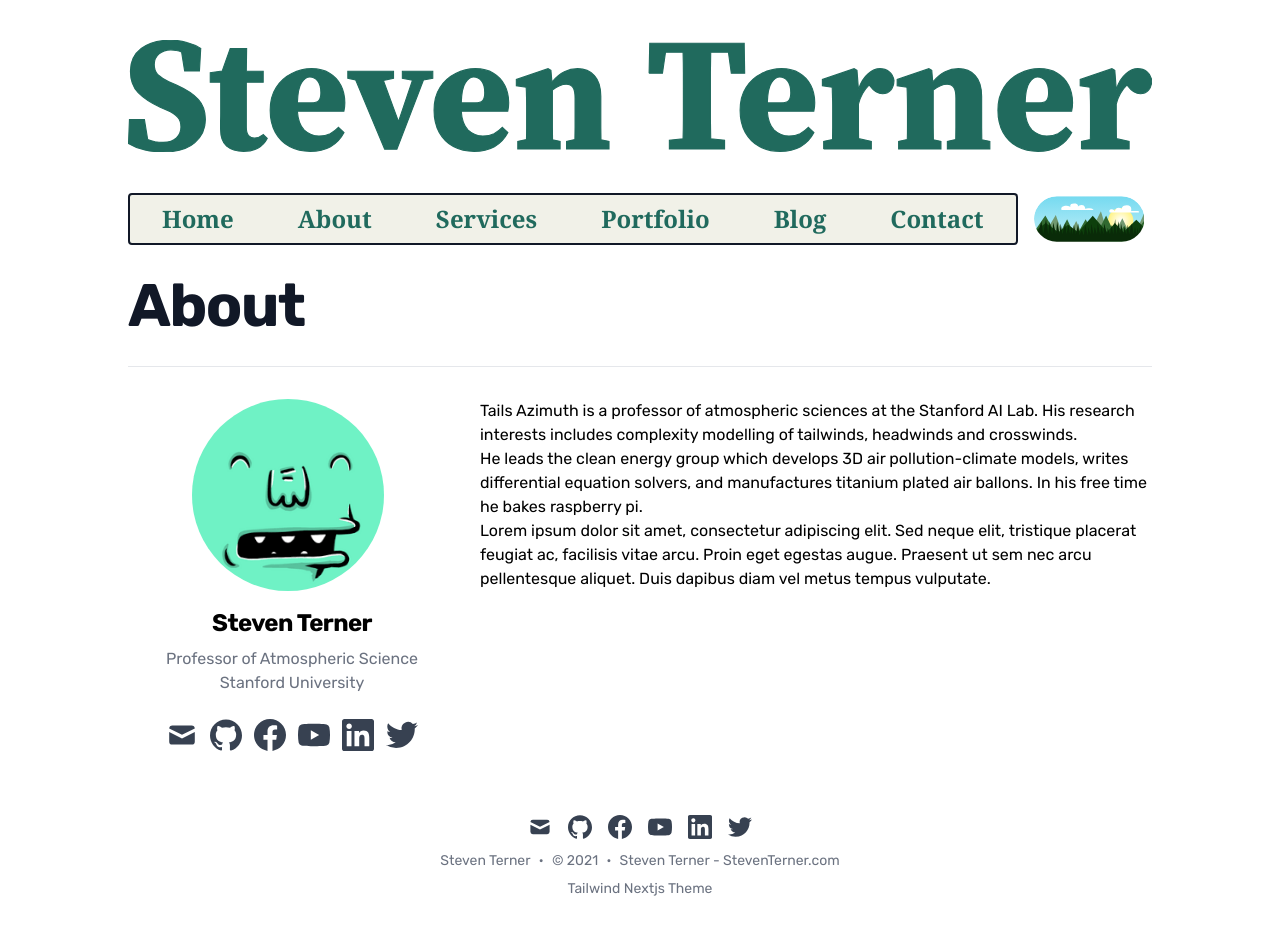
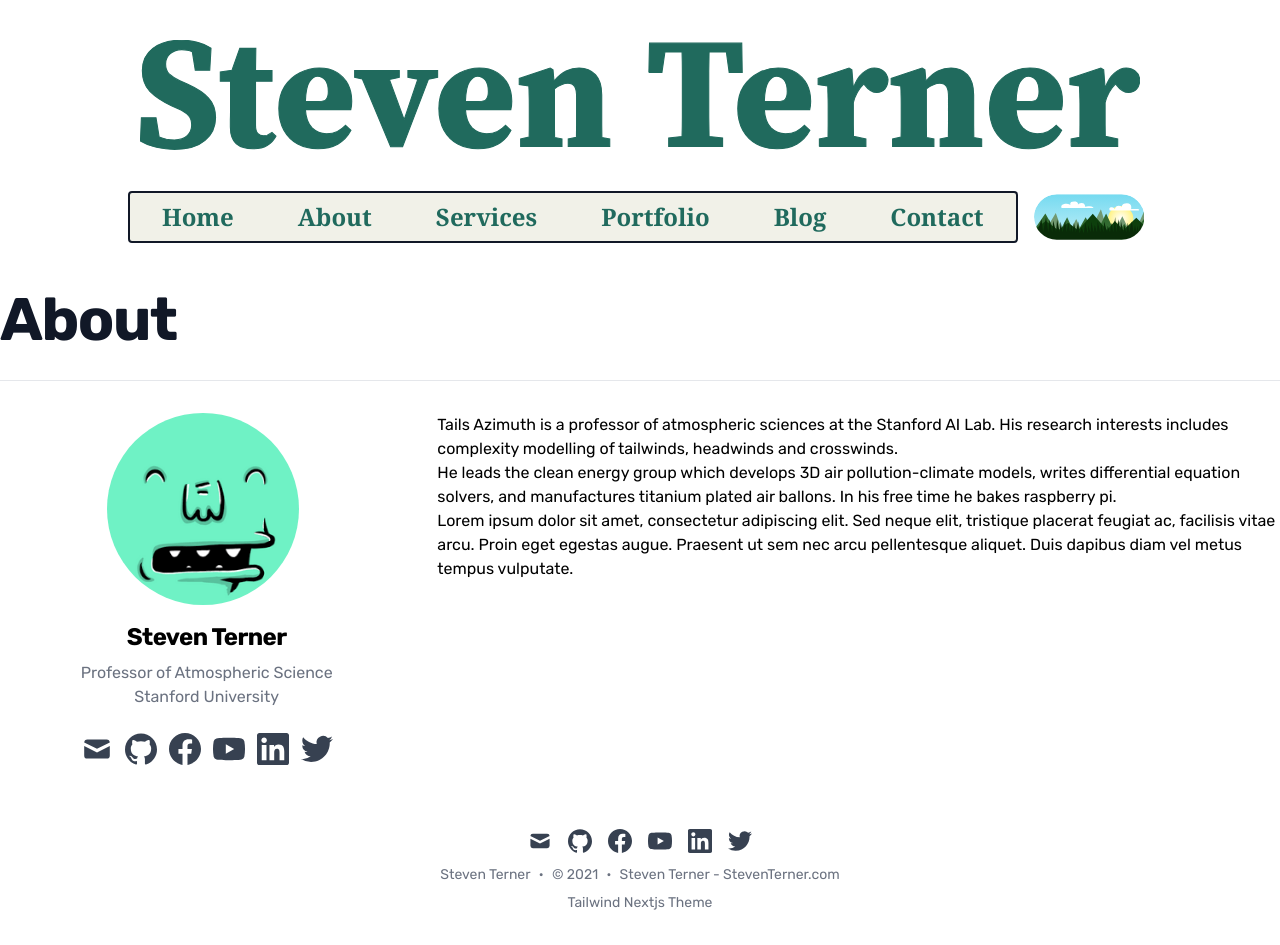
Before and after one commit to DoctorDerek/steven-terner.github.io, a Next.js app: page /about in a window 1280 px wide. Built offline with nearby package versions, Linux system fonts and the light colour scheme; a web font is replaced by a local one; what @tailwindcss/typography would draw is missing.

Commit message:
Make layout elements full-width other than header

```diff
--- a/components/LayoutWrapper.js
+++ b/components/LayoutWrapper.js
@@ -9,28 +9,21 @@ import ThemeSwitch from './ThemeSwitch'
 
 const LayoutWrapper = ({ children }) => {
   return (
-    <SectionContainer>
     <div className="flex flex-col justify-between h-screen">
       <header className="flex flex-col items-center justify-between pt-10">
+        <SectionContainer>
           <div>
             <Link href="/" aria-label="Steven Terner">
               <div className="flex items-center justify-between">
-                <div className="w-screen px-3 mb-8">
+                <div className="w-screen px-3">
                   <SectionContainer>
                     <Logo className="rounded stroke-current stroke-2 text-green-dark dark:text-purple-900" />
                   </SectionContainer>
                 </div>
-                {typeof siteMetadata.headerTitle === 'string' ? (
-                  <div className="hidden h-6 text-2xl font-semibold sm:block">
-                    {siteMetadata.headerTitle}
-                  </div>
-                ) : (
-                  siteMetadata.headerTitle
-                )}
               </div>
             </Link>
           </div>
-          <div className="flex flex-row-reverse items-center justify-between w-full text-base leading-5 sm:flex-row">
+          <div className="flex flex-row-reverse items-center justify-between w-full mt-8 mb-4 text-base leading-5 sm:flex-row">
             <div className="items-center justify-around hidden w-full py-1 mr-2 font-serif font-bold text-center border-2 border-gray-900 border-solid rounded dark:border-gray-500 xl:text-2xl md:text-xl sm:flex sm:text-l bg-green-lightest dark:bg-transparent">
               {headerNavLinks.map((link) => (
                 <Link
@@ -45,11 +38,11 @@ const LayoutWrapper = ({ children }) => {
             <ThemeSwitch />
             <MobileNav />
           </div>
+        </SectionContainer>
       </header>
       <main className="mb-auto">{children}</main>
       <Footer />
     </div>
-    </SectionContainer>
   )
 }
 
```
Lines whose indentation alone changed are shown as unchanged.
